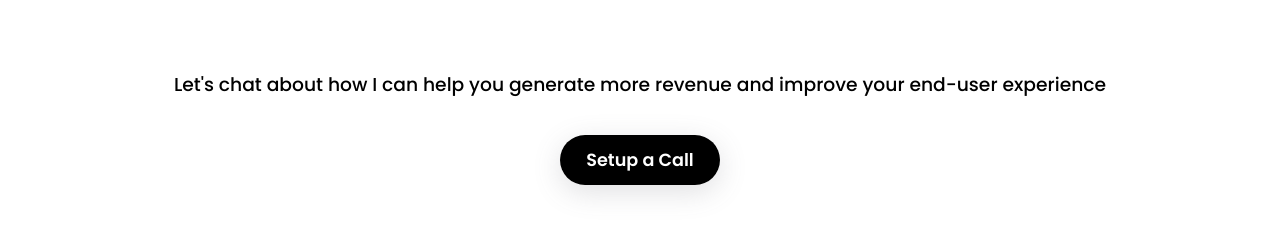
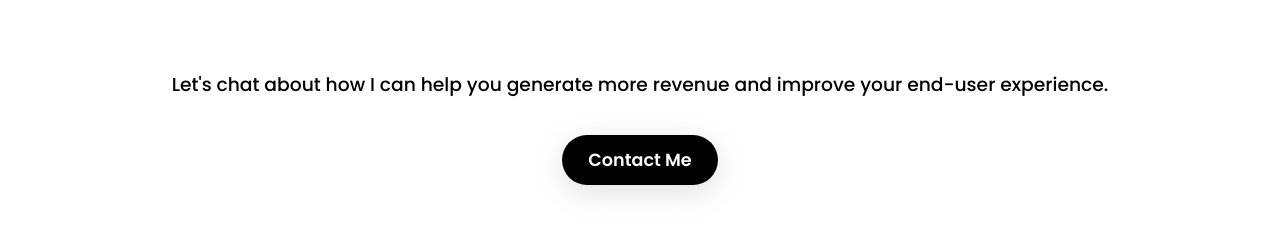
Before and after one commit to drewdoesdevelopment/drew-develops, a SvelteKit app: page / in a window 1280 px wide. Shown: the part 1785-2020 px from the top of the page. Built offline with nearby package versions, Linux system fonts and the light colour scheme.

Commit message:
Grammar correction

```diff
--- a/src/elements/CallToAction.svelte
+++ b/src/elements/CallToAction.svelte
@@ -1,6 +1,6 @@
 <div class="cta">
-        <h3>Let's chat about how I can help you generate more revenue and improve your end-user experience</h3>
-        <a href="/connect" class="secondary btn">Setup a Call</a>
+        <h3>Let's chat about how I can help you generate more revenue and improve your end-user experience.</h3>
+        <a href="/connect" class="secondary btn">Contact Me</a>
 </div>
 
 <style scoped lang="scss">
```
